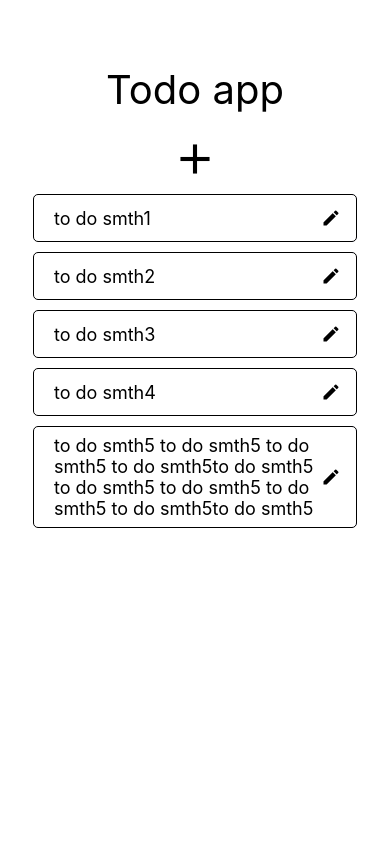
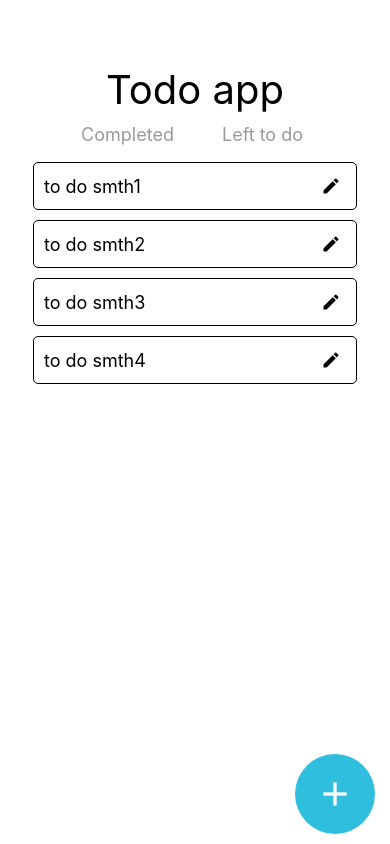
Before and after one commit to zverkovnikita09/TodoApp-React-Native, a React Native app: screen / in a window 390 px wide. Built offline with nearby package versions, Linux system fonts and the light colour scheme.

Commit message:
added sort; redesigned add button

```diff
--- a/App.js
+++ b/App.js
@@ -1,6 +1,6 @@
 import { StatusBar } from 'expo-status-bar';
 import React, { useState } from 'react';
-import {StyleSheet, Text, View, FlatList, Modal} from 'react-native';
+import {StyleSheet, Text, View, FlatList, Modal, TouchableOpacity} from 'react-native';
 import ListItem from './components/ListItem';
 import AddFrom from './components/AddForm';
 import AddIcon from './components/AddIcon'
@@ -8,14 +8,16 @@
 export default function App() {
   const [modal, setModal] = useState(false);
   const [id, setId] = useState(6);
+  const [Done, setDone] = useState(false);
+  const [LeftToDo, setLeftToDo] = useState(false);
 
   const [tasks, setTasks] = useState([
     {text: 'to do smth1', key: 1, done: false},
     {text: 'to do smth2', key: 2, done: false},
     {text: 'to do smth3', key: 3, done: false},
     {text: 'to do smth4', key: 4, done: false},
-    {text: 'to do smth5 to do smth5 to do smth5 to do smth5to do smth5 to do smth5 to do smth5 to do smth5 to do smth5to do smth5', key: 5, done: false},
   ])
+
 
   const onDone =(key)=>{
     const idx = tasks.findIndex(el=>el.key===key);
@@ -52,6 +54,14 @@
     setTasks(tasksUpd);
   }
 
+  const onlyDone =()=>{
+    return tasks.filter(el=>el.done===true)
+  }
+
+  const onlyLeft =()=>{
+    return tasks.filter(el=>el.done===false)
+  }
+
   return (
     <View style={styles.container}>
         <Modal visible={modal} animationType='fade' transparent={true}>
@@ -60,16 +70,46 @@
 
         <Text style={styles.title}>Todo app</Text>
 
-        <AddIcon openModal={()=>setModal(true)}/>
+        <View style={styles.buttons}>
+            <TouchableOpacity onPress={()=>{
+              if(Done){
+                setDone(false)
+              }
+              else{
+                setLeftToDo(false)
+                setDone(true)
+              }
+              }
+            }
+            style={[styles.button, {borderBottomColor: Done ? 'rgba(36, 187, 221, 0.95)' : 'transparent'}]}>
+              <Text style={{fontSize:18,
+                color: Done ? 'rgba(36, 187, 221, 0.95)':'rgba(52, 52, 52, 0.5)',
+                }}>Completed</Text>
+            </TouchableOpacity>
+
+            <TouchableOpacity onPress={()=>{
+              if(LeftToDo){
+                setLeftToDo(false)
+              }
+              else{
+                setDone(false)
+                setLeftToDo(true)
+              }
+              }}
+              style={[styles.button,{ marginLeft: 15, borderBottomColor: LeftToDo ? 'rgba(36, 187, 221, 0.95)' : 'transparent'}]}>
+              <Text style={{fontSize:18, color: LeftToDo ? 'rgba(36, 187, 221, 0.95)' : 'rgba(52, 52, 52, 0.5)'}}>Left to do</Text>
+            </TouchableOpacity>
+          </View>
 
         <View style={styles.listWrapper}>
           <FlatList
           style={styles.list}
-          data={tasks}
+          data={Done ? onlyDone() : LeftToDo ? onlyLeft() : tasks}
           renderItem={({item})=>(<ListItem el={item} onDone={onDone} deleteTask={DeleteTask} editTask={EditTask}/>)}
           ItemSeparatorComponent={() => <View style={{height: 10}}/>}
           />
         </View>
+          <AddIcon openModal={()=>setModal(true)}/>
       <StatusBar style="auto" />
     </View>
   );
@@ -93,4 +133,21 @@
     width: '90%',
     flex: 1
   },
+  footer: {
+    flexDirection: 'row',
+    alignItems: 'center',
+    justifyContent: 'space-between',
+    width: '90%'
+  },
+  button: {
+    width: 120,
+    paddingVertical: 5,
+    paddingHorizontal: 5,
+    alignItems: 'center',
+    borderBottomWidth: 2,
+  },
+  buttons: {
+    flexDirection: 'row',
+    marginTop: 5
+  }
 });
--- a/components/AddForm.jsx
+++ b/components/AddForm.jsx
@@ -20,7 +20,7 @@
                         <Text style={{fontSize: 22, textAlign: 'center'}}>Add new task</Text>
                         <TextInput onChangeText={setText} placeholder="type your task" style={style.input} autoFocus={true} multiline={true}/>
                         <TouchableOpacity onPress={onConfirm} style={style.addBtn}>
-                            <Text style={style.btnText}>Add Task</Text>
+                            <Text style={style.btnText}>Add</Text>
                         </TouchableOpacity>
                     </View>
                 </TouchableWithoutFeedback>
@@ -53,7 +53,7 @@
     addBtn: {
         width: '100%',
         marginTop: 20,
-        backgroundColor: 'blue',
+        backgroundColor: 'rgba(36, 187, 221, 0.85)',
         borderRadius: 7,
         padding: 10
     },
--- a/components/AddIcon.jsx
+++ b/components/AddIcon.jsx
@@ -7,8 +7,8 @@
 
     const addPressAnimIn = () => {
         Animated.timing(addPressAnim, {
-          toValue: 0.8,
-          duration: 100,
+          toValue: 0.9,
+          duration: 50,
           useNativeDriver: true
         }).start();
       };
@@ -16,15 +16,15 @@
       const addPressAnimOut = () => {
         Animated.timing(addPressAnim, {
           toValue: 1,
-          duration: 100,
+          duration: 50,
           useNativeDriver: true
         }).start();
       };
 
     return (
-        <Pressable style={{marginTop: 20}} onPress={openModal} onPressIn={addPressAnimIn} onPressOut={addPressAnimOut}>
-            <Animated.View style={{transform: [{scale: addPressAnim}]}}>
-                <MaterialIcons name='add' size={50} style={{textAlign:"center"}}/>
+        <Pressable style={{marginTop: 10, position: 'absolute', bottom: 10, right: 15}} onPress={openModal} onPressIn={addPressAnimIn} onPressOut={addPressAnimOut}>
+            <Animated.View style={{transform: [{scale: addPressAnim}], backgroundColor: 'rgba(36, 187, 221, 0.95)', borderRadius: 50, padding: 20}}>
+                <MaterialIcons name='add' size={40} style={{textAlign:"center"}} color='white'/>
             </Animated.View>
         </Pressable>
     )
--- a/components/EditTask.jsx
+++ b/components/EditTask.jsx
@@ -64,7 +64,7 @@
     accept: {
         flex: 1,
         marginTop: 20,
-        backgroundColor: 'green',
+        backgroundColor: 'rgba(12, 157, 87, 0.9)',
         borderRadius: 7,
         padding: 10,
         marginRight: 30,
@@ -73,7 +73,7 @@
     cancel: {
         flex: 1,
         marginTop: 20,
-        backgroundColor: 'red',
+        backgroundColor: 'rgba(255, 0, 0, 0.8)',
         borderRadius: 7,
         padding: 10,
         alignItems: 'center'
--- a/components/ListItem.jsx
+++ b/components/ListItem.jsx
@@ -14,8 +14,8 @@
 
     const pressAnimIn = (arg) => {
         Animated.timing(arg, {
-            toValue: 0.9,
-            duration: 200,
+            toValue: 0.95,
+            duration: 150,
             useNativeDriver: true
         }).start();
     };
@@ -23,13 +23,12 @@
     const pressAnimOut = (arg) => {
         Animated.timing(arg, {
             toValue: 1,
-            duration: 150,
+            duration: 100,
             useNativeDriver: true
         }).start();
     };
 
     const onDeleteAnim = (key)=>{
-        /* setOverlay(false); */
         setCancel(false)
         Animated.timing(deleteAnimVal, {
             toValue: -350,
@@ -89,21 +88,23 @@
                     </Pressable>
                 </View>
 
-                <Animated.View style={[style.itemContainer,{transform: [{translateX: deleteAnimVal}], opacity: 1}]}>
-                    <View style={style.done}>
-                        {!done ? null :
-                            (<MaterialIcons name='done' size={30} style={{ textAlign: "center", marginTop: -3, color: 'green' }} />)}
-                    </View>
+                <Animated.View style={[style.itemContainer,{transform: [{translateX: deleteAnimVal}],
+                    borderWidth: done ? 2 : 1,
+                    borderColor: done ? 'green' : 'black'}]}>
 
-                    <View style={[{ marginLeft: done ? 0 : 10 }, style.inner]}>
+                    <View style={style.inner}>
                         <Text style={[style.task, { textDecorationLine: done ? 'line-through' : 'none' }]}>{text}</Text>
-                        <TouchableOpacity style={style.edit} onPress={()=>setModal(true)} disabled={done}>
+                        <TouchableOpacity style={[style.edit,{display: done? 'none' : 'flex'}]} onPress={()=>setModal(true)} disabled={done}>
                             <MaterialIcons
                                 name='edit'
                                 size={20}
-                                style={{ textAlign: "center" }}
+                                style={{ textAlign: "center" ,opacity: overlay? 0 : 1}}
                             />
                         </TouchableOpacity>
+                        <View style={style.done}>
+                        {(!done) ? null :
+                            (<MaterialIcons name='done' size={25} style={[style.doneBtn,{opacity: overlay? 0 : 1}]}/>)}
+                        </View>
                     </View>
                 </Animated.View>
             </Animated.View>
@@ -121,10 +122,8 @@
         width: '100%',
         paddingVertical: 8,
         paddingHorizontal: 10,
-        borderWidth: 1,
+        zIndex: 1,
         borderRadius: 5,
-        borderColor: 'black',
-        zIndex: 1
     },
     inner: {
         flexDirection: 'row',
@@ -134,7 +133,7 @@
     overlay:{
         height: '100%',
         width: '100%',
-        backgroundColor: 'rgba(255, 0, 0, 0.9)',
+        backgroundColor: 'rgba(255, 0, 0, 0.85)',
         position: 'absolute',
         top: 0,
         left: 0,
@@ -149,7 +148,7 @@
         height: '100%',
         width: 110,
         justifyContent: 'center',
-        backgroundColor: 'blue',
+        backgroundColor: 'rgba(0, 0, 255, 0.85)',
         borderTopStartRadius: 7,
         borderBottomStartRadius: 7,
         transform: [
@@ -164,6 +163,15 @@
     done: {
         justifyContent: 'center',
     },
+    doneBtn:{
+        textAlign: "center",
+        paddingTop: 1.5,
+        paddingRight: 1.5,
+        color: 'green',
+        borderWidth: 2,
+        borderColor: 'green',
+        borderRadius: 50
+    },
     edit: {
         width: 30,
         height: 30,
```
